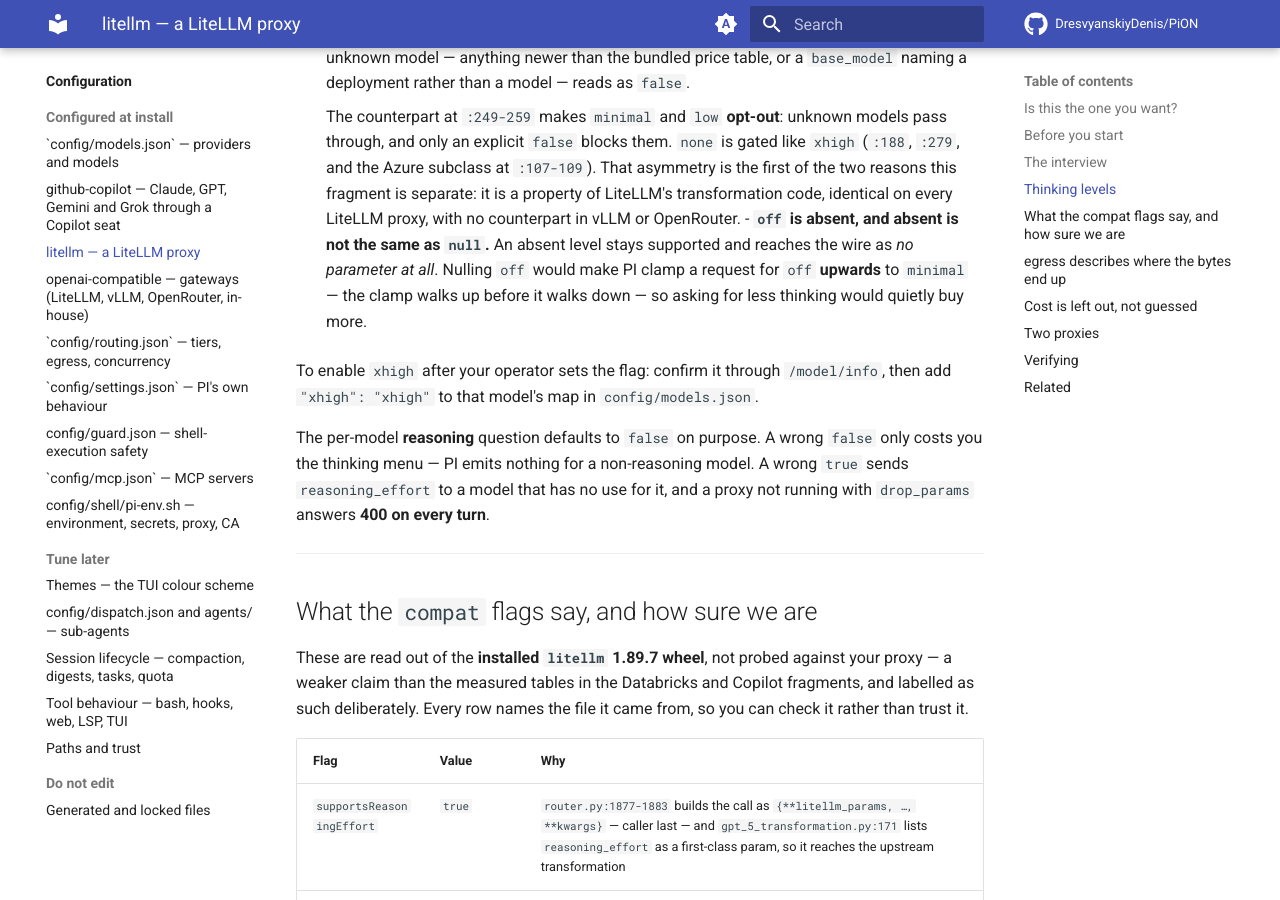
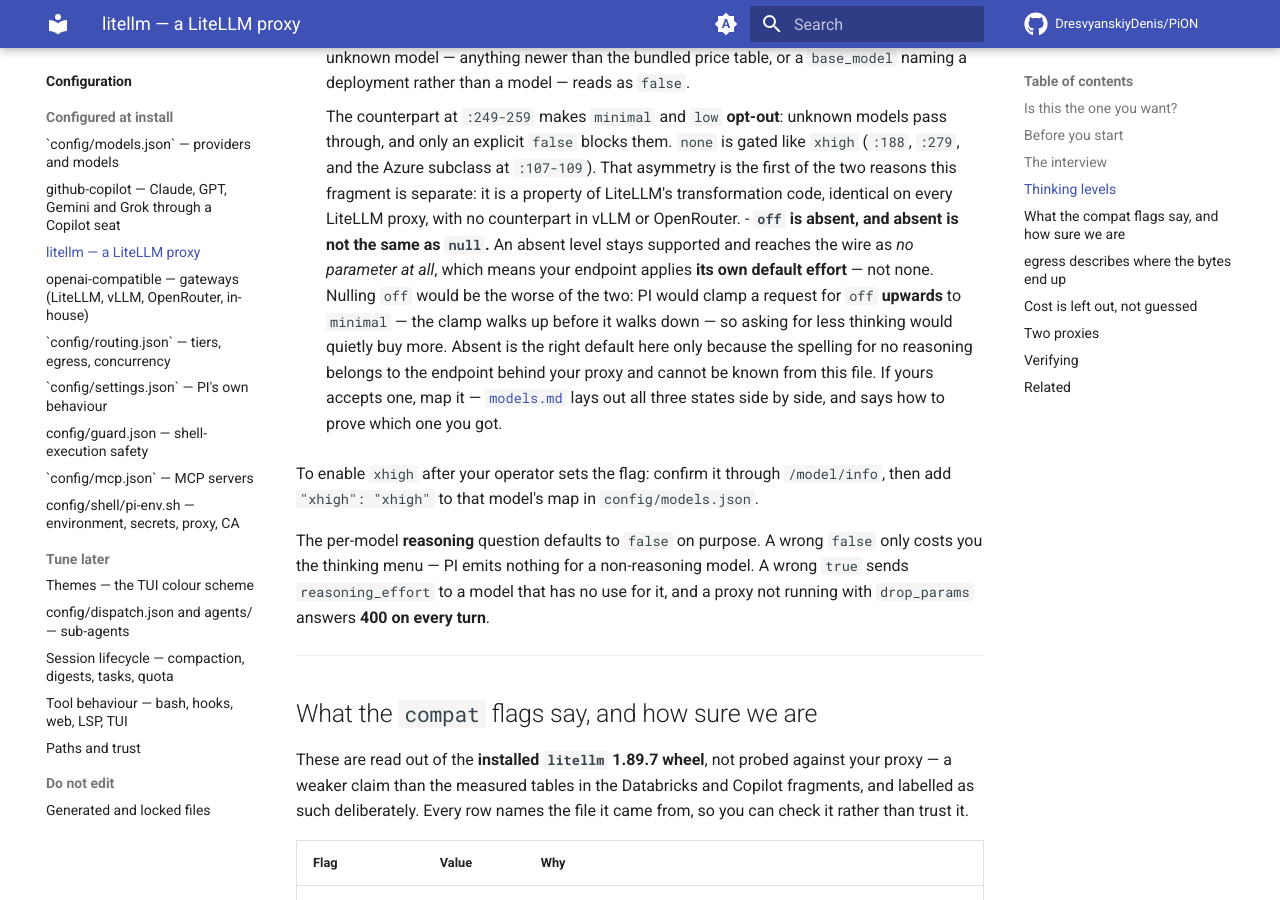
Before and after one commit to DresvyanskiyDenis/PiON, an MkDocs documentation site: the page built from docs/configuration/litellm.md, in a window 1280 px wide and 900 px high, scrolled down 2804 px. Built offline with MkDocs 1.6.1 and Material for MkDocs 9.7.7, drawn with Linux system fonts in a browser that asks for light colours; comment, search, counter and statistics services are not loaded.

Commit message:
docs(litellm): absent `off` is not off, it is the endpoint's default
The fragment leaves `thinkingLevelMap.off` absent and said why that beats
nulling it, which is right and was the whole comparison. Absent has a cost of
its own: PI sends no `reasoning_effort` at all, so the endpoint applies its own
default effort, and on a GPT-5-class deployment that is not none.

So the bullet now carries all three states rather than two, says absent is the
right default here only because the spelling for no reasoning belongs to the
endpoint behind the proxy and cannot be known from a shipped file, and points
at models.md, which sets the three side by side and says how to prove which one
you got.

```diff
--- a/docs/configuration/litellm.md
+++ b/docs/configuration/litellm.md
@@ -109,9 +109,13 @@
     fragment is separate: it is a property of LiteLLM's transformation code, identical on every
     LiteLLM proxy, with no counterpart in vLLM or OpenRouter.
 - **`off` is absent, and absent is not the same as `null`.** An absent level stays supported and
-  reaches the wire as *no parameter at all*. Nulling `off` would make PI clamp a request for `off`
-  **upwards** to `minimal` — the clamp walks up before it walks down — so asking for less thinking
-  would quietly buy more.
+  reaches the wire as *no parameter at all*, which means your endpoint applies **its own default
+  effort** — not none. Nulling `off` would be the worse of the two: PI would clamp a request for
+  `off` **upwards** to `minimal` — the clamp walks up before it walks down — so asking for less
+  thinking would quietly buy more. Absent is the right default here only because the spelling for
+  no reasoning belongs to the endpoint behind your proxy and cannot be known from this file. If
+  yours accepts one, map it — [`models.md`](models.md) lays out all three states side by side, and
+  says how to prove which one you got.
 
 To enable `xhigh` after your operator sets the flag: confirm it through `/model/info`, then add
 `"xhigh": "xhigh"` to that model's map in `config/models.json`.
```
Also changed, not shown: 1 other file.
